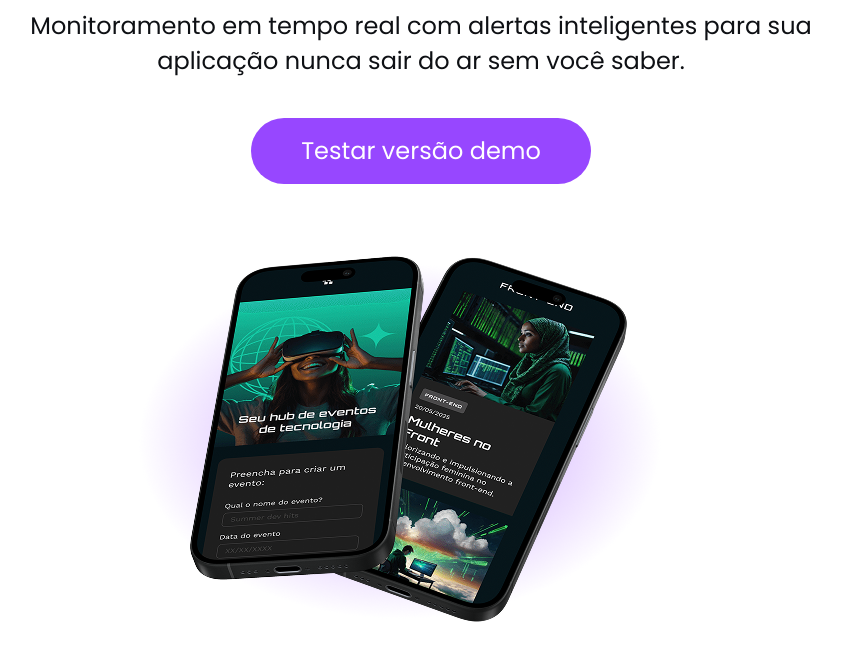
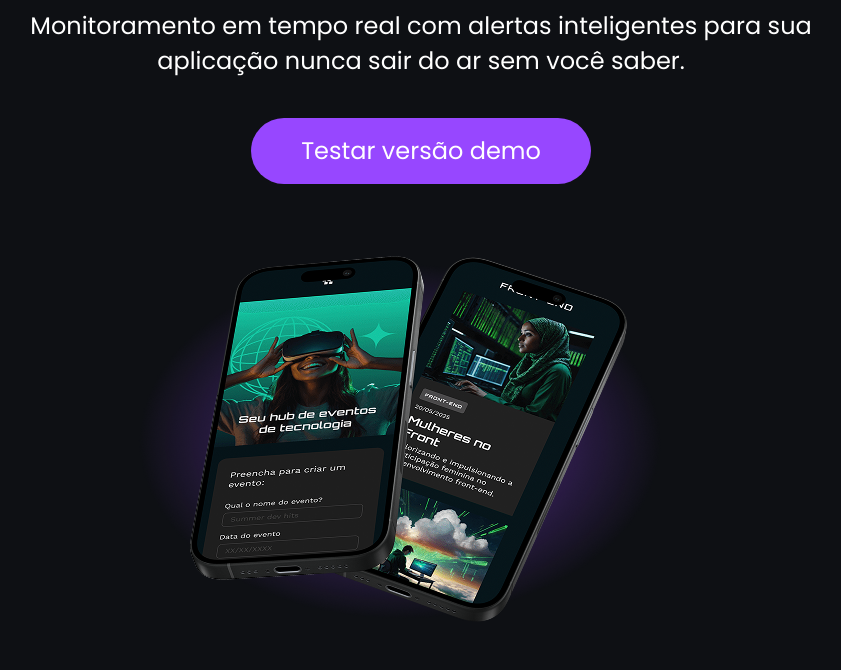
Before and after one commit to marcelllombm/tecboard, a plain HTML site: page index.html in a window 1280 px wide. Shown: the part 365-1035 px from the top of the page, without its empty margins (219-1060 px from the left). Drawn offline with Linux system fonts and the light colour scheme; a web font is replaced by a local one.

Commit message:
style: modified background and text color

```diff
--- a/css/styles.css
+++ b/css/styles.css
@@ -35,8 +35,8 @@
 /* estilo de destop */
 
 body {
-  background-color: var(--text-dark);
-  color: var(--bg-dark);
+  background-color: var(--bg-dark);
+  color: var(--text-dark);
 }
 
 header img {
```
